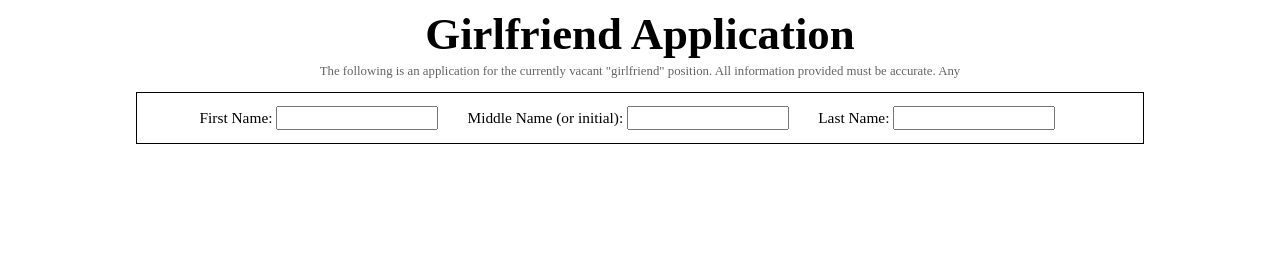
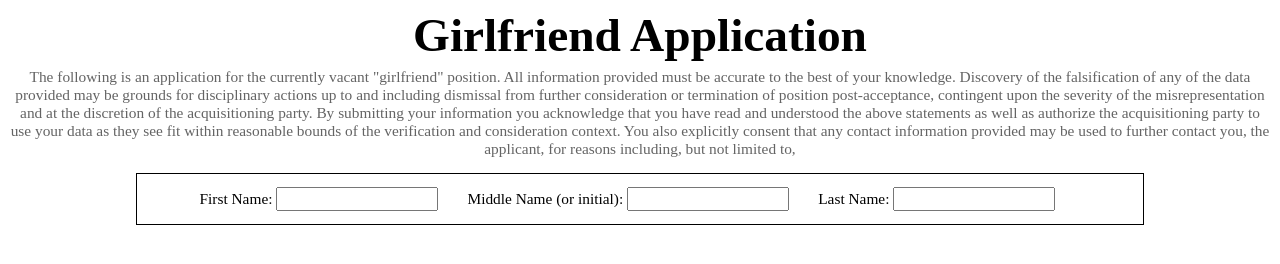
Before and after one commit to eksabur/webApplication, a website: page public_html/app.html in a window 1280 px wide. Drawn offline with Linux system fonts and the light colour scheme.

Commit message:
updated form and disclosure statment

```diff
--- a/public_html/app.html
+++ b/public_html/app.html
@@ -13,7 +13,16 @@
             <div id="disclosureNotice">
                 <p>
                     The following is an application for the currently vacant "girlfriend" position.
-                    All information provided must be accurate. Any
+                    All information provided must be accurate to the best of your knowledge. Discovery
+                    of the falsification of any of the data provided may be grounds for disciplinary
+                    actions up to and including dismissal from further consideration or termination
+                    of position post-acceptance, contingent upon the severity of the misrepresentation
+                    and at the discretion of the acquisitioning party. By submitting your information
+                    you acknowledge that you have read and understood the above statements as well as
+                    authorize the acquisitioning party to use your data as they see fit within reasonable
+                    bounds of the verification and consideration context. You also explicitly consent
+                    that any contact information provided may be used to further contact you, the
+                    applicant, for reasons including, but not limited to,
                 </p>
             </div>
         </header>
--- a/public_html/styles/style.css
+++ b/public_html/styles/style.css
@@ -3,12 +3,12 @@
 */
 h1{
     text-align: center;
-    font-size: 3.5vw;
+    font-size: 3.7vw;
     margin-top: 0;
     /*border-bottom: solid black;*/
 }
 #disclosureNotice>p {
-    font-size: 1vw;
+    font-size: 1.2vw;
     text-align: center;
     color: rgb(100,100,100);
     margin-top:-2vw;
```
